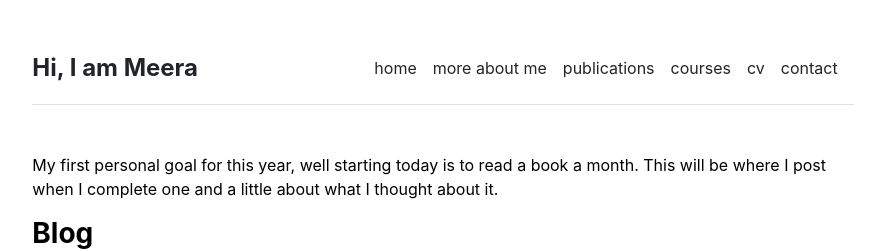
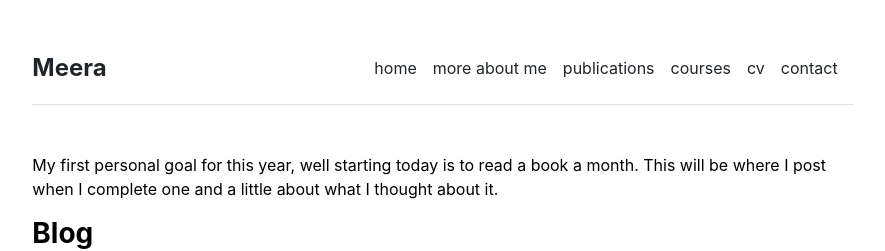
Before and after one commit to astrogirl1/astrogirl1, a Jekyll site: the page built from post/2022-04-18-personal-goals.md, in a window 1280 px wide. Shown: the top 251 px of the page, without its empty margins (197-1082 px from the left). Built offline with Jekyll 4.4.1, drawn with Linux system fonts in a browser that asks for light colours.

Commit message:
minor post changes in html includes

```diff
--- a/_config.yml
+++ b/_config.yml
@@ -1,4 +1,4 @@
-title : Hi, I am Meera
+title : Meera
 url : "https://www.meeradeshpande.com"
 markdown : kramdown
 remote_theme: academic-jekyll-theme
--- a/_layouts/post.html
+++ b/_layouts/post.html
@@ -7,7 +7,7 @@
 <div class="row g-5 mb-5">
   <div class="col-md-12">
     <h3 class="fw-bold border-bottom pb-3 mb-5">Blog</h3>
-    {% for post in site.posts %}
+    {% for post in site.post %}
       <p><a href="{{ site.github.url }}/{{ post.url }}">{{ post.title }}</a> - {{ post.date | date: "%B %-d, %Y" }}</p>
     {% endfor %}
   </div>
```
